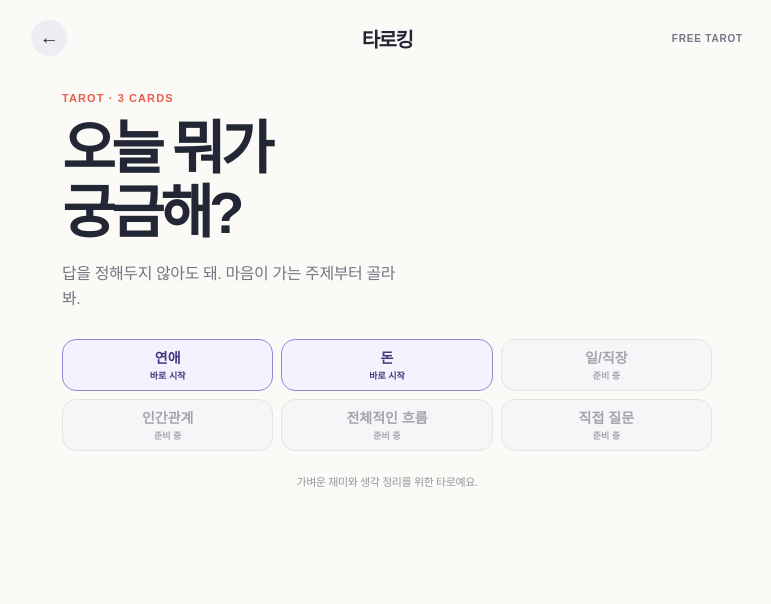
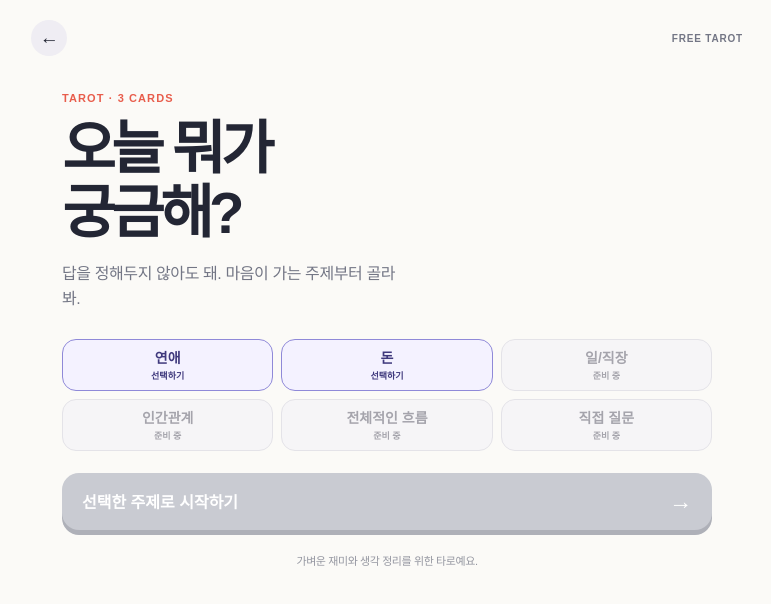
Before and after one commit to YoonYeoSong/mammuso, a Next.js app: page /tarot in a window 1280 px wide. Shown: the top 604 px of the page, without its empty margins (253-1024 px from the left). Built offline with nearby package versions, Linux system fonts and the light colour scheme.

Commit message:
Improve tarot topic selection flow

```diff
--- a/src/app/globals.css
+++ b/src/app/globals.css
@@ -17,6 +17,13 @@
 /* Legacy routes retain their implementation and API contracts but are deliberately not linked from the new experience. */
 @media(max-width:560px) { .home-page,.tarot-page { padding:0 17px 36px; }.new-hero { min-height:307px; padding:43px 24px; border-radius:25px; }.content-list { padding-top:51px; }.tarot-home-card { grid-template-columns:72px 1fr auto; min-height:151px; padding:19px; }.tarot-icon { width:62px; height:95px; }.tarot-home-card h3 { font-size:24px; }.coming-grid { gap:9px; }.coming-card { min-height:135px; gap:9px; padding:14px; }.coming-card .content-icon { width:34px; height:34px; font-size:16px; }.coming-card h3 { font-size:18px; }.coming-card p { font-size:11px; }.tarot-header .new-brand { font-size:18px; }.tarot-header>span { display:none; }.tarot-shell { margin-top:8px; }.category-grid { grid-template-columns:repeat(2,1fr); }.fan-wrap { min-height:400px; margin-inline:-17px; }.reveal-row { gap:10px; }.reveal-card { width:28vw; height:43vw; }.result-opening { font-size:15px; }.reading-card { grid-template-columns:83px 1fr; gap:10px; padding:12px; }.reading-card .tarot-card { width:69px; height:103px; } }
 @media(prefers-reduced-motion:reduce) { *,*::before,*::after { scroll-behavior:auto!important; animation-duration:.01ms!important; transition-duration:.01ms!important; } }
+
+/* A chosen topic stays visibly selected until the user continues. */
+.category-grid button { position:relative; transition:border-color .15s,background .15s,box-shadow .15s,transform .15s; }
+.category-grid button.is-selected { border:2px solid #4f47a5; background:#5a52b7; color:#fff; box-shadow:0 5px 0 #373178; transform:translateY(-2px); }
+.category-grid button.is-selected:hover { transform:translateY(-3px); }
+.category-check { position:absolute; top:7px; right:8px; display:grid; width:16px; height:16px; place-items:center; border-radius:50%; background:#fff; color:#4f47a5; font-size:11px; font-weight:900; }
+.category-next { margin-top:22px; }
 
 /* Keep the tactile fan in the active reading area instead of pinning it below the fold. */
 .fan-wrap { min-height:344px; margin:-8px -24px 0; }
--- a/src/app/tarot/page.tsx
+++ b/src/app/tarot/page.tsx
@@ -1,7 +1,6 @@
 import Link from "next/link";
 import { TarotExperience } from "@/components/TarotExperience";
-import { brand } from "@/lib/brand";
 
 export default function TarotPage() {
-  return <main className="tarot-page"><header className="tarot-header"><Link href="/" aria-label="홈으로">←</Link><Link href="/" className="new-brand">{brand.name}</Link><span>FREE TAROT</span></header><TarotExperience /></main>;
+  return <main className="tarot-page"><header className="tarot-header"><Link href="/" aria-label="홈으로">←</Link><span>FREE TAROT</span></header><TarotExperience /></main>;
 }
--- a/src/components/TarotExperience.tsx
+++ b/src/components/TarotExperience.tsx
@@ -39,6 +39,7 @@ function CardFace({ card, revealed, label }: { card: TarotCard; revealed: boolea
 export function TarotExperience() {
   const [phase, setPhase] = useState<Phase>("question");
   const [category, setCategory] = useState<TarotCategory>("연애");
+  const [chosenCategory, setChosenCategory] = useState<TarotCategory | null>(null);
   const [question, setQuestion] = useState("");
   const [deck, setDeck] = useState<TarotCard[]>(majorArcana);
   const [selectedSlots, setSelectedSlots] = useState<Array<string | null>>([null, null, null]);
@@ -132,6 +133,11 @@ export function TarotExperience() {
     setPhase("money-chat");
   }
 
+  function beginChosenCategory() {
+    if (chosenCategory === "연애") beginLoveChat();
+    if (chosenCategory === "돈") beginMoneyChat();
+  }
+
   function selectMoneyFocus(focus: MoneyFocus) {
     setMoneyFocus(focus);
   }
@@ -205,9 +211,11 @@ export function TarotExperience() {
     <div className="category-grid" role="group" aria-label="타로 주제">
       {tarotCategories.map((item) => {
         const isAvailable = item === "연애" || item === "돈";
-        return <button key={item} className={isAvailable ? "available" : ""} onClick={() => { setQuestion(""); setCategory(item); if (item === "연애") beginLoveChat(); if (item === "돈") beginMoneyChat(); }} disabled={!isAvailable}>{item}<small>{isAvailable ? "바로 시작" : "준비 중"}</small></button>;
+        const isSelected = chosenCategory === item;
+        return <button key={item} type="button" className={`${isAvailable ? "available" : ""} ${isSelected ? "is-selected" : ""}`} onClick={() => { setQuestion(""); setCategory(item); setChosenCategory(item); }} disabled={!isAvailable} aria-pressed={isSelected}>{isSelected && <span className="category-check" aria-hidden="true">✓</span>}{item}<small>{isAvailable ? isSelected ? "선택됨" : "선택하기" : "준비 중"}</small></button>;
       })}
     </div>
+    <button type="button" className="primary-action category-next" onClick={beginChosenCategory} disabled={!chosenCategory}>선택한 주제로 시작하기 <span>→</span></button>
     <p className="gentle-note">가벼운 재미와 생각 정리를 위한 타로예요.</p>
   </section>;
 
```
